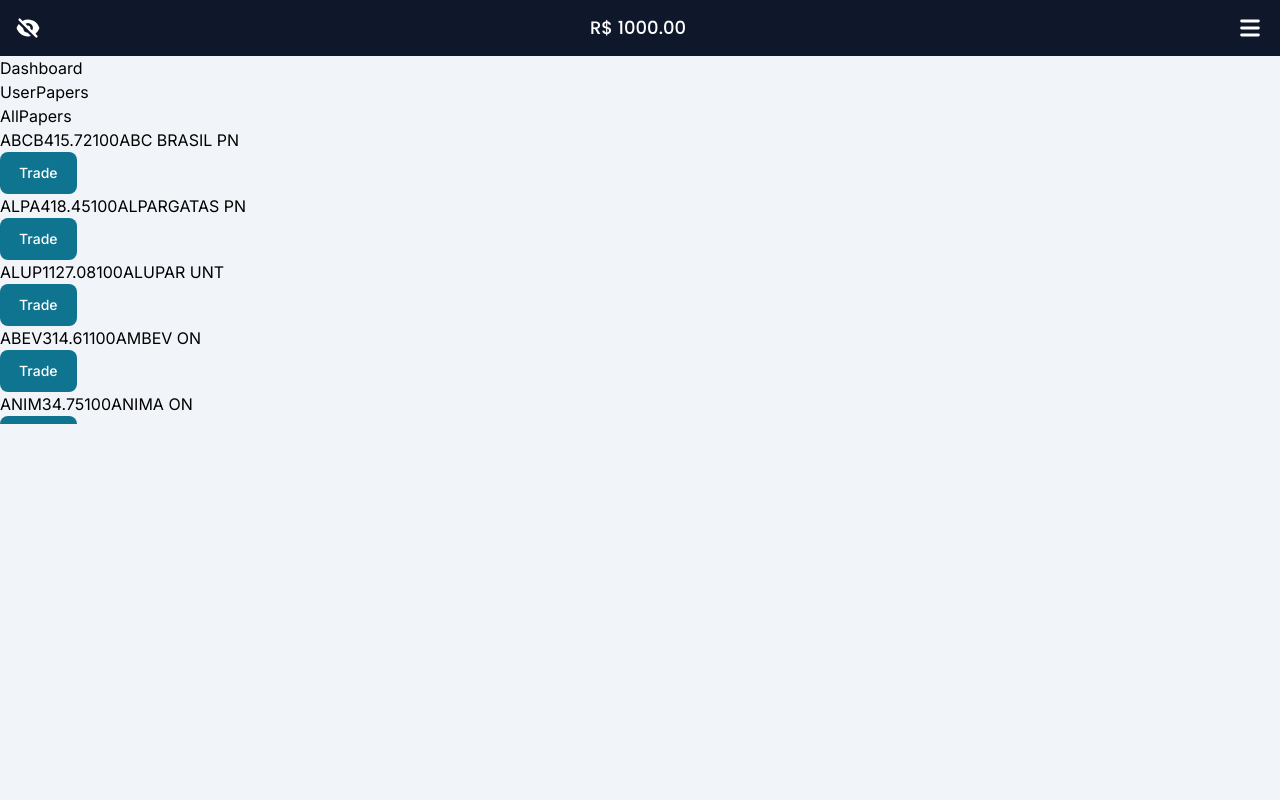
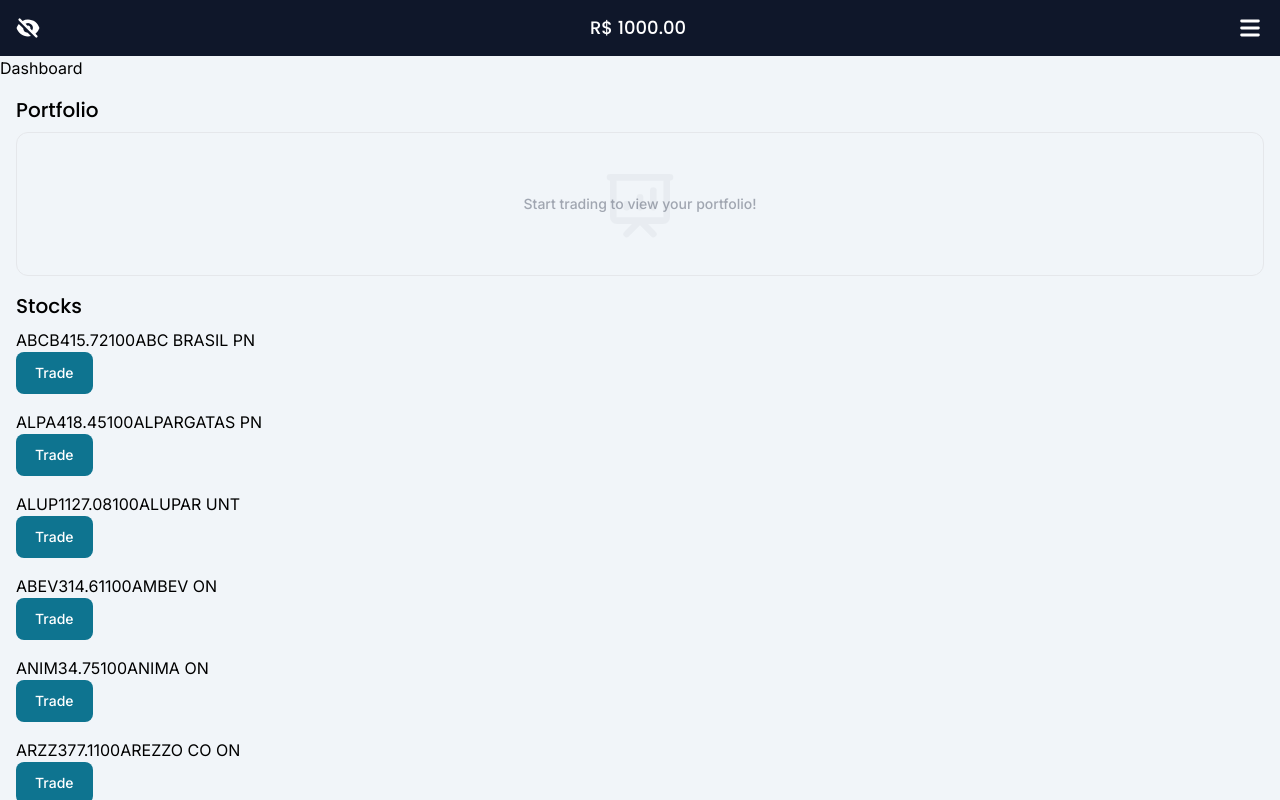
Before and after one commit to pedrossdemelo/xt-brokers, a React (Vite) app: page /login in a window 1280 px wide. Both pictures are taken after typing "name@example.com", "Sample123" into the empty fields and a click on the button "Login". Shown: the top 800 px of the page. Built offline with nearby package versions, Linux system fonts and the light colour scheme.

Commit message:
feat: format paper display

```diff
--- a/src/components/AllPapers.tsx
+++ b/src/components/AllPapers.tsx
@@ -5,10 +5,10 @@
   const { allPapers } = useUserData();
 
   return (
-    <div className="max-h-80 overflow-y-scroll">
-      <div>AllPapers</div>
+    <div className="grow">
+      <h2 className="ml-4 text-xl font-medium mb-2">Stocks</h2>
 
-      <div>
+      <div className="px-4 gap-4 flex flex-col">
         {allPapers.map((paper) => (
           <Paper key={paper.CodAtivo} data={paper} />
         ))}
--- a/src/components/UserPapers.tsx
+++ b/src/components/UserPapers.tsx
@@ -1,18 +1,27 @@
+import { PresentationChartBarIcon } from "@heroicons/react/outline";
 import { useUserData } from "hooks";
-import Paper from "./Paper";
+import CarouselPaper from "./CarouselPaper";
 
 export default function UserPapers() {
   const { userPapers } = useUserData();
 
   return (
-    <>
-      <div>UserPapers</div>
+    <div className="p-4">
+      <h2 className="font-medium text-xl mb-2">Portfolio</h2>
 
-      <div>
+      <div className="flex gap-4 px-4 -mx-4 relative overflow-x-scroll">
         {userPapers.map((paper) => (
-          <Paper key={paper.CodAtivo} data={paper} personal />
+          <CarouselPaper key={paper.CodAtivo} data={paper} />
         ))}
+
+        {!userPapers.length && (
+          <div className="h-36 border text-gray-500/60 text-sm font-medium w-full flex border-gray-200 rounded-xl items-center justify-center">
+            <PresentationChartBarIcon className="absolute h-20 opacity-10 top-1/2 -translate-y-1/2 left-1/2 -translate-x-1/2" />
+
+            <p>Start trading to view your portfolio!</p>
+          </div>
+        )}
       </div>
-    </>
+    </div>
   );
 }
```
